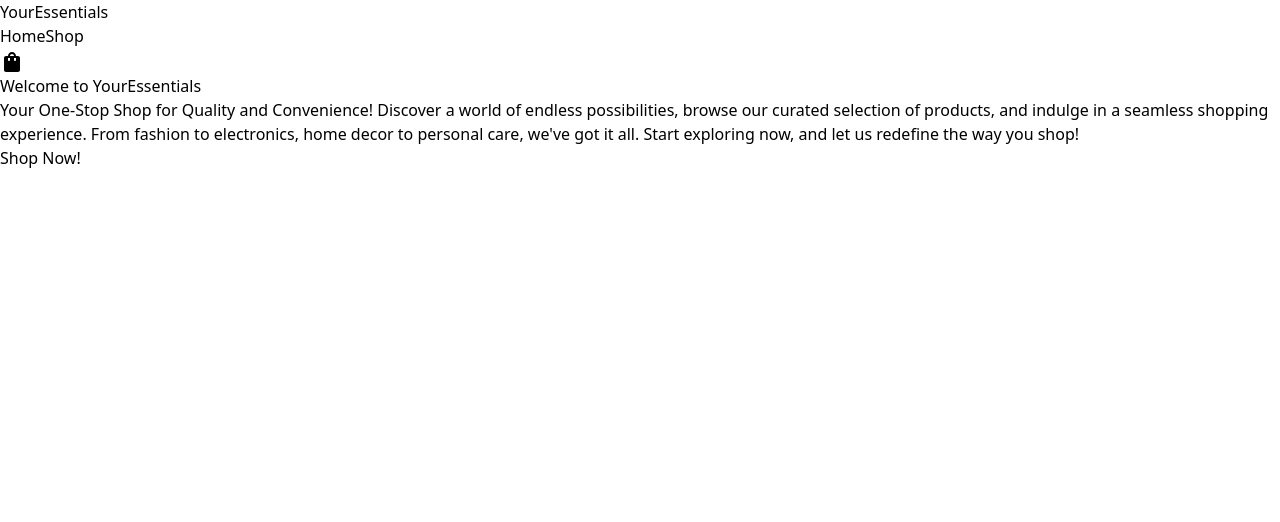
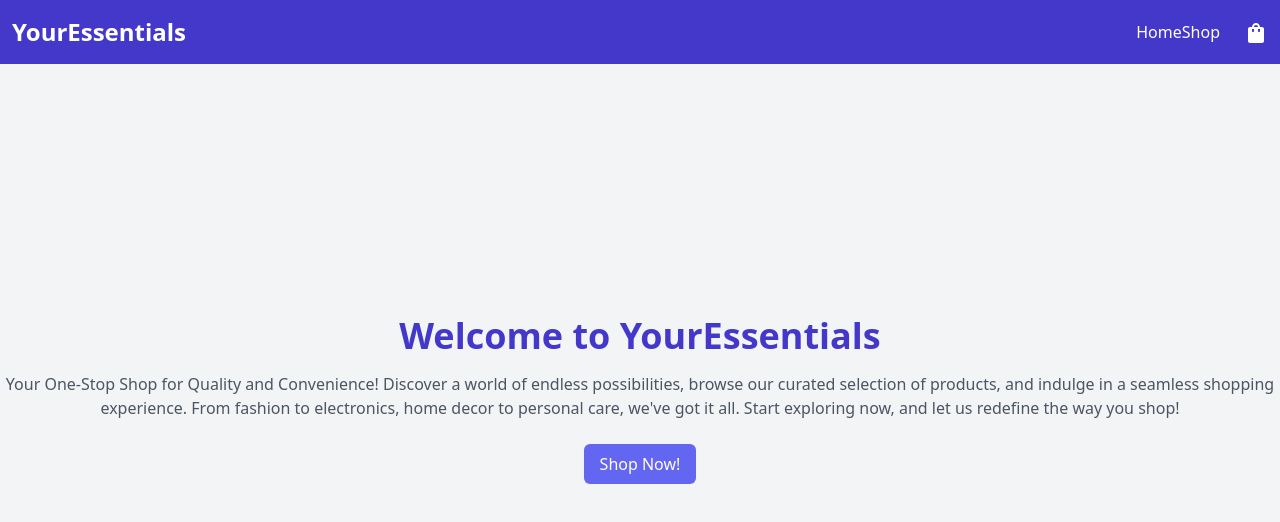
Before and after one commit to dylen400mh/YourEssentials, a React (Vite) app: page / in a window 1280 px wide. Shown: the top 522 px of the page. Built offline with nearby package versions, Linux system fonts and the light colour scheme.

Commit message:
Add tailwind styling for Home and Header components

```diff
--- a/src/components/Header.jsx
+++ b/src/components/Header.jsx
@@ -2,19 +2,22 @@ import Navbar from "./Navbar";
 import CartButton from "./CartButton";
 import PropTypes from "prop-types";
 
-function Header({cart}) {
-
+function Header({ cart }) {
   return (
-    <header>
-      <h1>YourEssentials</h1>
-      <Navbar data-testid="Navbar" />
-      <CartButton cart={cart} />
+    <header className="bg-indigo-700 text-white py-4 fixed top-0 w-full">
+      <div className="flex items-center justify-between mx-3">
+        <h1 className="text-2xl font-bold">YourEssentials</h1>
+        <div className="flex items-center space-x-4 gap-2">
+          <Navbar data-testid="Navbar" />
+          <CartButton cart={cart} />
+        </div>
+      </div>
     </header>
   );
 }
 
 Header.propTypes = {
   cart: PropTypes.array,
-}
+};
 
 export default Header;
--- a/src/components/Home.jsx
+++ b/src/components/Home.jsx
@@ -4,17 +4,26 @@ import PropTypes from "prop-types";
 
 function Home({ cart }) {
   return (
-    <div>
+    <div className="bg-gray-100 min-h-screen flex flex-col items-center justify-center">
       <Header cart={cart} />
-      <h1>Welcome to YourEssentials</h1>
-      <p>
-        Your One-Stop Shop for Quality and Convenience! Discover a world of
-        endless possibilities, browse our curated selection of products, and
-        indulge in a seamless shopping experience. From fashion to electronics,
-        home decor to personal care, we&apos;ve got it all. Start exploring now,
-        and let us redefine the way you shop!
-      </p>
-      <Link to="/shop">Shop Now!</Link>
+      <div className="text-center my-8">
+        <h1 className="text-4xl font-bold text-indigo-700 mb-4">
+          Welcome to YourEssentials
+        </h1>
+        <p className="text-gray-600">
+          Your One-Stop Shop for Quality and Convenience! Discover a world of
+          endless possibilities, browse our curated selection of products, and
+          indulge in a seamless shopping experience. From fashion to
+          electronics, home decor to personal care, we&apos;ve got it all. Start
+          exploring now, and let us redefine the way you shop!
+        </p>
+        <Link
+          to="/shop"
+          className="mt-6 inline-block bg-indigo-500 text-white px-4 py-2 rounded-md transition duration-300 hover:bg-indigo-600"
+        >
+          Shop Now!
+        </Link>
+      </div>
     </div>
   );
 }
```
